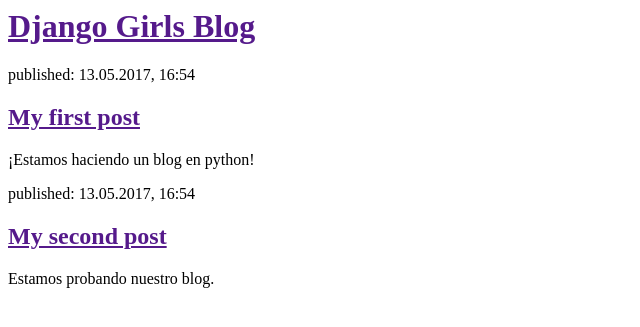
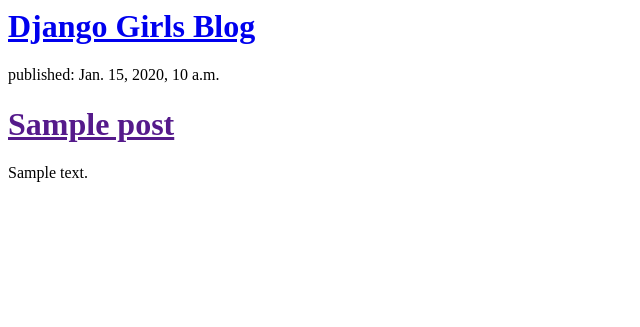
Before and after one commit to marianaw/CoachDjangoGirls, a Django app: template blog/templates/blog/post_list.html in a window 1280 px wide. Shown: the top 327 px of the page, without its empty margins (0-640 px from the left). Run offline with Django 3.2, Linux system fonts and the light colour scheme; the template is opened without the code that fills it: values that come from a table or form of the project are taken from there, others are empty; tables that the repository leaves empty hold one stand-in row (values such as "Sample post").

Commit message:
Agregando datos dinámicos.

```diff
--- a/blog/templates/blog/post_list.html
+++ b/blog/templates/blog/post_list.html
@@ -1,22 +1,11 @@
-<html>
-    <head>
-        <title>Django Girls blog</title>
-    </head>
-    <body>
-        <div>
-            <h1><a href="">Django Girls Blog</a></h1>
-        </div>
+<div>
+    <h1><a href="/">Django Girls Blog</a></h1>
+</div>
 
-        <div>
-            <p>published: 13.05.2017, 16:54</p>
-            <h2><a href="">My first post</a></h2>
-            <p>¡Estamos haciendo un blog en python!</p>
-        </div>
-
-        <div>
-            <p>published: 13.05.2017, 16:54</p>
-            <h2><a href="">My second post</a></h2>
-            <p>Estamos probando nuestro blog.</p>
-        </div>
-    </body>
-</html>
+{% for post in posts %}
+    <div>
+        <p>published: {{ post.published_date }}</p>
+        <h1><a href="">{{ post.title }}</a></h1>
+        <p>{{ post.text|linebreaksbr }}</p>
+    </div>
+{% endfor %}
--- a/blog/views.py
+++ b/blog/views.py
@@ -1,5 +1,8 @@
 from django.shortcuts import render
+from django.utils import timezone
+from .models import Post
 
 
 def post_list(request):
-    return render(request, 'blog/post_list.html', {})
+    posts = Post.objects.filter(published_date__lte=timezone.now()).order_by('published_date')
+    return render(request, 'blog/post_list.html', {'posts': posts})
```
